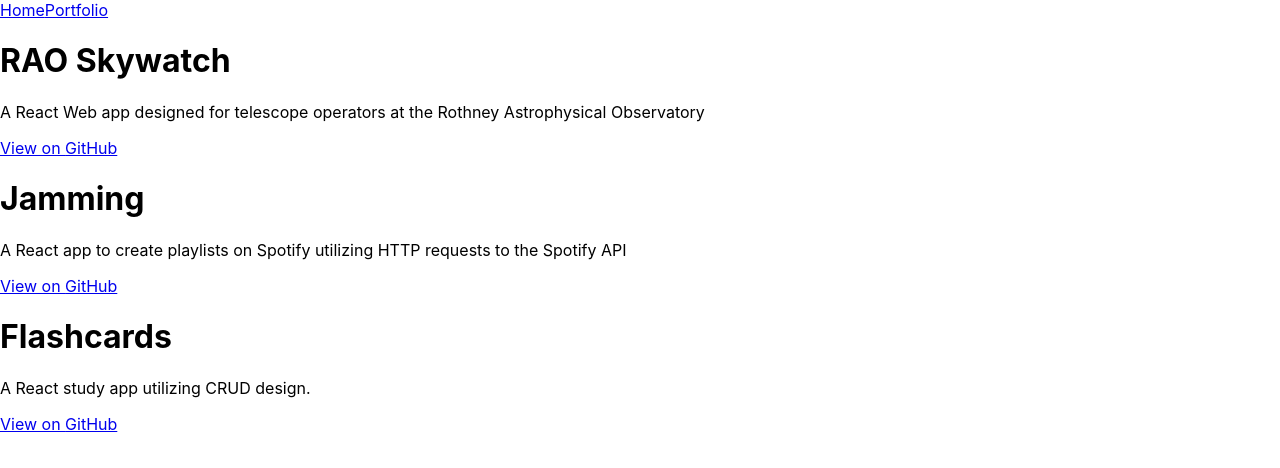
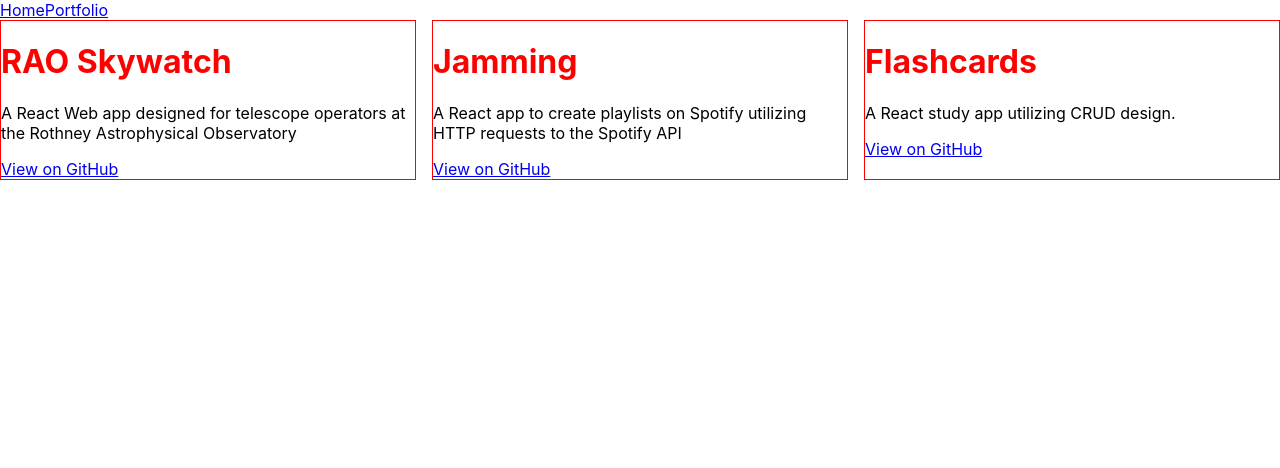
Before and after one commit to EKHess/portfolio, a React (Create React App) app: page /portfolio in a window 1280 px wide. Shown: the top 468 px of the page. Built offline with nearby package versions, Linux system fonts and the light colour scheme.

Commit message:
Created modular CSS for components

```diff
--- a/src/components/Home/Home.js
+++ b/src/components/Home/Home.js
@@ -1,13 +1,13 @@
 import React from "react";
 import image from "../../images/branding/Eric_BN_selfie.jpg";
-import './home.module.css';
+import styles from './Home.module.css';
 
 function Home() {
     return (
         <>
             <section className="banner-section">
                 <div className="image-container">
-                    <img src={image} alt="Selfie of Eric with the Baker-Nunn Telescope"/>
+                    <img className={styles.img} src={image} alt="Selfie of Eric with the Baker-Nunn Telescope"/>
                 </div>
                 <div id="portfolio-pitch">
                     <h1>Eric Hess</h1>
--- a/src/components/Portfolio/Portfolio.js
+++ b/src/components/Portfolio/Portfolio.js
@@ -1,10 +1,10 @@
 import React from "react";
 import Tile from "../Tile/Tile";
-// import { projects } from "../../data/portfolio/portfolio";
+import styles from './Portfolio.module.css';
 
 function Portfolio({content}) {
     return (
-        <div className="portfolio-grid-container">
+        <div className={styles.portfolioGridContainer}>
             {content.map((project) => (
                 <Tile data={project}/>
             ))}
--- /dev/null
+++ b/src/components/Portfolio/Portfolio.module.css
@@ -0,0 +1,5 @@
+.portfolioGridContainer {
+    display: grid;
+    grid-template-columns: repeat(auto-fit, minmax(300px, 1fr));
+    gap: 1rem;
+}
--- a/src/components/Tile/Tile.js
+++ b/src/components/Tile/Tile.js
@@ -1,8 +1,9 @@
 import React from "react";
+import styles from "./Tile.module.css";
 
 function Tile({data}) {
     return (
-        <div className="tile">
+        <div className={styles.tile}>
             <h1>{data.title}</h1>
             <p>{data.description}</p>
             <a href={data.url} target="_blank" rel="noreferrer">View on {data.hostedBy}</a>
--- /dev/null
+++ b/src/components/Tile/Tile.module.css
@@ -0,0 +1,7 @@
+.tile {
+    border: 1px solid red;
+}
+
+h1 {
+    color: red;
+}
--- a/src/data/portfolio/portfolio.js
+++ b/src/data/portfolio/portfolio.js
@@ -3,7 +3,8 @@ export const projects = [
         id: 0,
         title: "RAO Skywatch",
         description: "A React Web app designed for telescope operators at the Rothney Astrophysical Observatory",
-        date: "2024 January",
+        year: 2025,
+        month: 1,
         url: "https://github.com/EKHess",
         hostedBy: "GitHub",
     },
@@ -11,7 +12,8 @@ export const projects = [
         id: 1,
         title: "Jamming",
         description: "A React app to create playlists on Spotify utilizing HTTP requests to the Spotify API",
-        date: "2024 January",
+        year: 2024,
+        month: 3,
         url: "https://github.com/EKHess",
         hostedBy: "GitHub",
     },
@@ -19,7 +21,8 @@ export const projects = [
         id: 2,
         title: "Flashcards",
         description: "A React study app utilizing CRUD design.",
-        date: "2024 January",
+        year: 2024,
+        month: 1,
         url: "https://github.com/EKHess",
         hostedBy: "GitHub",
     },
```
Also changed, not shown: src/components/Home/Home.module.css (renamed from src/components/Home/home.module.css).
